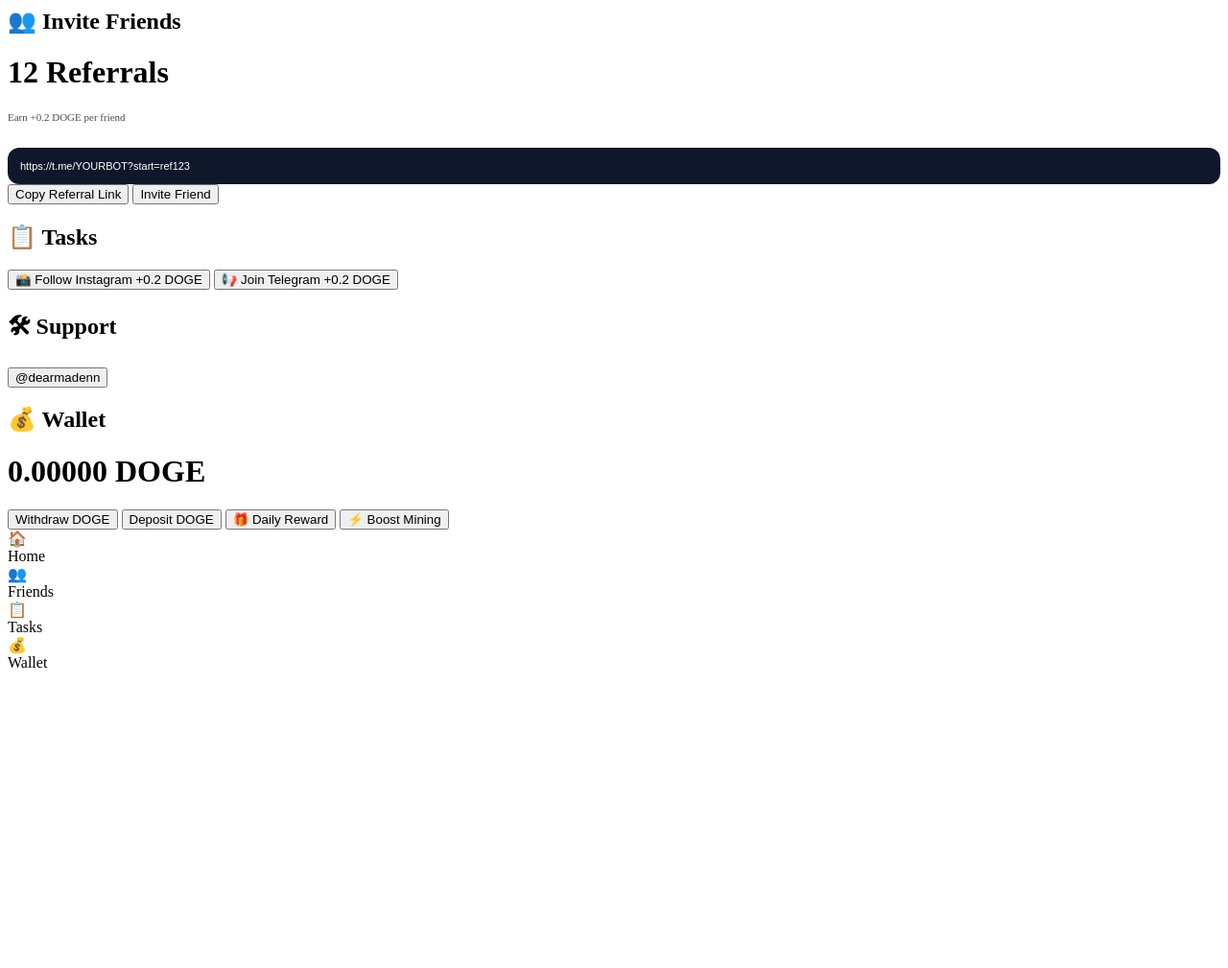
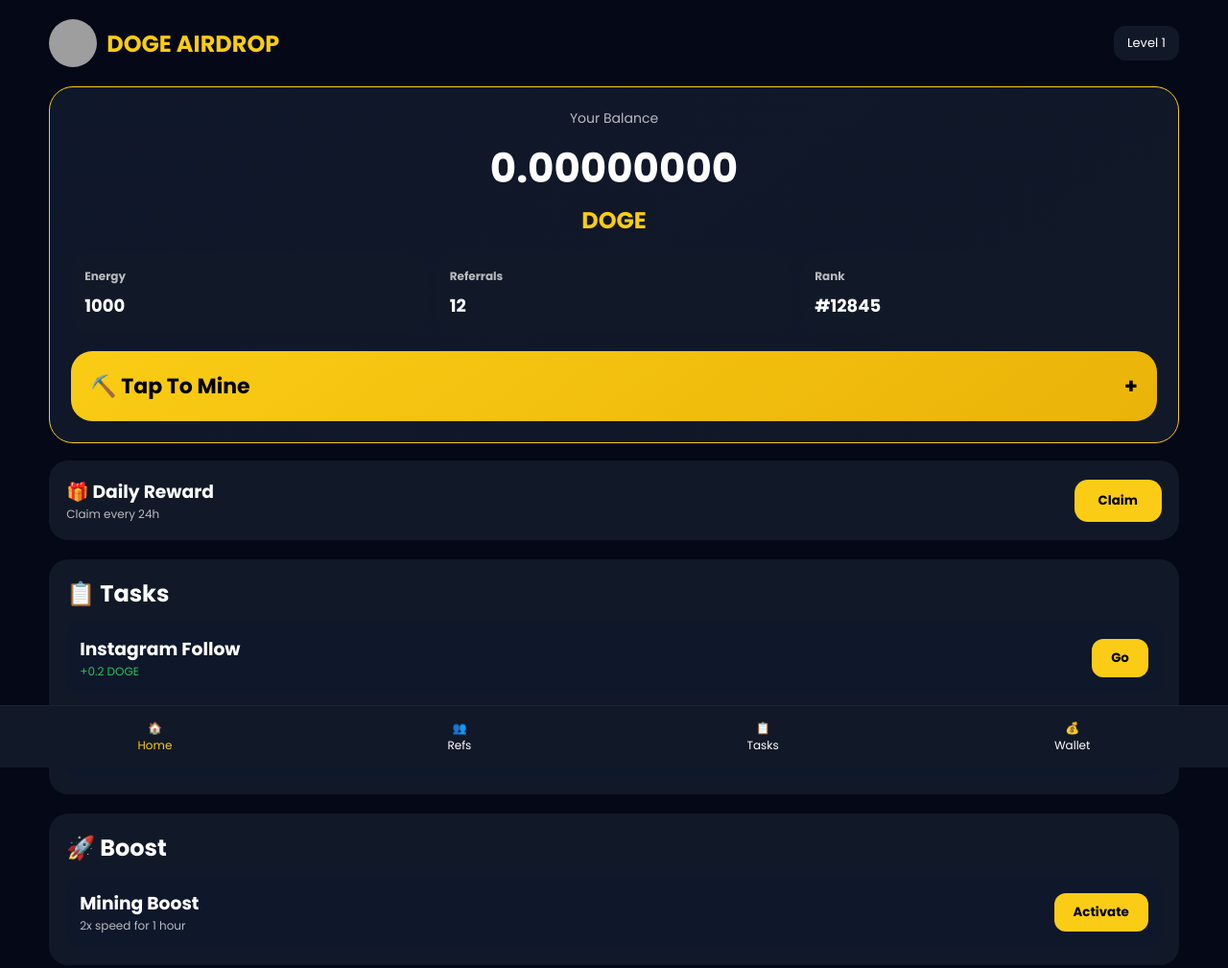
Before and after one commit to mobilmadencilik07/doge-miniapp, a website: page index.html in a window 1280 px wide. Shown: the top 1009 px of the page at 96% size. Before the commit the page ends 800 px from the top, so only its background shows below. Drawn offline with Linux system fonts and the light colour scheme; grey boxes are pictures that could not be loaded.

Commit message:
Update index.html

```diff
--- a/index.html
+++ b/index.html
@@ -1,149 +1,468 @@
-<!-- FRIENDS SCREEN -->
+<!DOCTYPE html>
+<html lang="en">
+<head>
 
-<div id="friends" class="screen">
+<meta charset="UTF-8">
+<meta name="viewport" content="width=device-width, initial-scale=1.0">
 
-<div class="walletBox">
+<title>DOGE AIRDROP</title>
 
-<h2>👥 Invite Friends</h2>
+<link href="https://fonts.googleapis.com/css2?family=Poppins:wght@400;500;600;700&display=swap" rel="stylesheet">
 
-<h1 id="refCount">
-12 Referrals
-</h1>
+<style>
 
-<p style="margin-top:10px;font-size:11px;opacity:.7;">
-Earn +0.2 DOGE per friend
+*{
+margin:0;
+padding:0;
+box-sizing:border-box;
+font-family:'Poppins',sans-serif;
+}
+
+body{
+background:#050816;
+color:white;
+padding-bottom:120px;
+}
+
+.container{
+width:92%;
+margin:auto;
+padding-top:20px;
+}
+
+.top{
+display:flex;
+justify-content:space-between;
+align-items:center;
+}
+
+.logo{
+display:flex;
+align-items:center;
+gap:10px;
+font-size:24px;
+font-weight:700;
+color:#facc15;
+}
+
+.logo img{
+width:50px;
+height:50px;
+border-radius:50%;
+}
+
+.level{
+background:#111827;
+padding:8px 14px;
+border-radius:12px;
+font-size:13px;
+}
+
+.balanceCard{
+margin-top:20px;
+background:linear-gradient(145deg,#0f172a,#111827);
+border:1px solid #facc15;
+border-radius:25px;
+padding:22px;
+}
+
+.balanceTitle{
+text-align:center;
+font-size:14px;
+opacity:.7;
+}
+
+.balance{
+text-align:center;
+font-size:42px;
+font-weight:700;
+margin-top:10px;
+}
+
+.balanceCoin{
+text-align:center;
+font-size:24px;
+color:#facc15;
+margin-top:5px;
+font-weight:700;
+}
+
+.grid{
+display:grid;
+grid-template-columns:1fr 1fr 1fr;
+gap:10px;
+margin-top:18px;
+}
+
+.box{
+background:#111827;
+padding:14px;
+border-radius:18px;
+}
+
+.box h3{
+font-size:12px;
+opacity:.7;
+margin-bottom:8px;
+}
+
+.box p{
+font-size:18px;
+font-weight:700;
+}
+
+.mineBtn{
+margin-top:20px;
+background:linear-gradient(145deg,#facc15,#eab308);
+color:black;
+padding:20px;
+border-radius:22px;
+display:flex;
+align-items:center;
+justify-content:space-between;
+font-weight:700;
+font-size:22px;
+cursor:pointer;
+}
+
+.daily{
+margin-top:18px;
+background:#111827;
+padding:18px;
+border-radius:20px;
+display:flex;
+justify-content:space-between;
+align-items:center;
+}
+
+.daily button{
+background:#facc15;
+border:none;
+padding:12px 25px;
+border-radius:14px;
+font-weight:700;
+}
+
+.section{
+margin-top:20px;
+background:#111827;
+padding:18px;
+border-radius:20px;
+}
+
+.task{
+display:flex;
+justify-content:space-between;
+align-items:center;
+background:#0f172a;
+padding:14px;
+border-radius:15px;
+margin-top:12px;
+}
+
+.task button{
+background:#facc15;
+border:none;
+padding:10px 20px;
+border-radius:12px;
+font-weight:700;
+}
+
+.walletBtns{
+display:flex;
+gap:10px;
+margin-top:15px;
+}
+
+.walletBtns button{
+flex:1;
+padding:15px;
+border:none;
+border-radius:15px;
+font-weight:700;
+font-size:14px;
+}
+
+.deposit{
+background:#22c55e;
+color:white;
+}
+
+.withdraw{
+background:#facc15;
+}
+
+.support{
+background:#0f172a;
+padding:15px;
+border-radius:15px;
+margin-top:12px;
+cursor:pointer;
+}
+
+.nav{
+position:fixed;
+bottom:0;
+width:100%;
+background:#111827;
+display:flex;
+justify-content:space-around;
+padding:14px 0;
+border-top:1px solid rgba(255,255,255,.05);
+}
+
+.nav div{
+text-align:center;
+font-size:12px;
+}
+
+.active{
+color:#facc15;
+}
+
+.float{
+position:fixed;
+font-size:20px;
+font-weight:700;
+color:#facc15;
+animation:up 1s linear forwards;
+pointer-events:none;
+z-index:999;
+}
+
+@keyframes up{
+0%{
+opacity:1;
+transform:translateY(0);
+}
+100%{
+opacity:0;
+transform:translateY(-90px);
+}
+}
+
+</style>
+
+</head>
+
+<body>
+
+<div class="container">
+
+<div class="top">
+
+<div class="logo">
+<img src="https://cryptologos.cc/logos/dogecoin-doge-logo.png">
+DOGE AIRDROP
+</div>
+
+<div class="level">
+Level 1
+</div>
+
+</div>
+
+<div class="balanceCard">
+
+<div class="balanceTitle">
+Your Balance
+</div>
+
+<div class="balance" id="balance">
+0.00000000
+</div>
+
+<div class="balanceCoin">
+DOGE
+</div>
+
+<div class="grid">
+
+<div class="box">
+<h3>Energy</h3>
+<p id="energyText">
+1000
 </p>
+</div>
 
-<input
-id="refLink"
-value="https://t.me/YOURBOT?start=ref123"
-readonly
-style="
-margin-top:15px;
-width:100%;
-padding:13px;
-border:none;
-border-radius:12px;
-background:#0f172a;
-color:white;
-font-size:11px;
-">
+<div class="box">
+<h3>Referrals</h3>
+<p id="referrals">
+12
+</p>
+</div>
 
-<button
-class="walletBtn deposit"
-onclick="copyRef()">
-Copy Referral Link
+<div class="box">
+<h3>Rank</h3>
+<p>
+#12845
+</p>
+</div>
+
+</div>
+
+<div class="mineBtn" onclick="mine(event)">
+<span>⛏️ Tap To Mine</span>
+<span>+</span>
+</div>
+
+</div>
+
+<div class="daily">
+
+<div>
+<h3>🎁 Daily Reward</h3>
+<p style="font-size:12px;opacity:.7;">
+Claim every 24h
+</p>
+</div>
+
+<button onclick="claimDaily()">
+Claim
 </button>
 
-<button
-class="walletBtn withdraw"
-onclick="fakeInvite()">
-Invite Friend
+</div>
+
+<div class="section">
+
+<h2>📋 Tasks</h2>
+
+<div class="task">
+
+<div>
+<h3>Instagram Follow</h3>
+<p style="font-size:12px;color:#22c55e;">
++0.2 DOGE
+</p>
+</div>
+
+<button onclick="instagramTask()">
+Go
+</button>
+
+</div>
+
+<div class="task">
+
+<div>
+<h3>Telegram Channel</h3>
+<p style="font-size:12px;color:#22c55e;">
++0.2 DOGE
+</p>
+</div>
+
+<button onclick="telegramTask()">
+Go
 </button>
 
 </div>
 
 </div>
 
-<!-- TASKS SCREEN -->
+<div class="section">
 
-<div id="tasks" class="screen">
+<h2>🚀 Boost</h2>
 
-<div class="walletBox">
+<div class="task">
 
-<h2>📋 Tasks</h2>
-
-<button
-class="walletBtn deposit"
-onclick="instagramTask()">
-📸 Follow Instagram +0.2 DOGE
-</button>
-
-<button
-class="walletBtn deposit"
-onclick="telegramTask()">
-📢 Join Telegram +0.2 DOGE
-</button>
-
+<div>
+<h3>Mining Boost</h3>
+<p style="font-size:12px;opacity:.7;">
+2x speed for 1 hour
+</p>
 </div>
 
-<div class="walletBox">
-
-<h2>🛠 Support</h2>
-
-<button
-class="walletBtn withdraw"
-onclick="supportOpen()">
-@dearmadenn
+<button onclick="boostMining()">
+Activate
 </button>
 
 </div>
 
 </div>
 
-<!-- WALLET SCREEN -->
+<div class="section">
 
-<div id="wallet" class="screen">
+<h2>👥 Referrals</h2>
 
-<div class="walletBox">
+<div class="task">
 
-<h2>💰 Wallet</h2>
+<div>
+<h3>Your Referral Link</h3>
 
-<h1 id="walletBalance">
-0.00000 DOGE
-</h1>
+<p style="
+font-size:11px;
+opacity:.7;
+margin-top:5px;
+">
+https://t.me/YOURBOT?start=ref123
+</p>
 
-<button class="walletBtn withdraw"
-onclick="withdraw()">
-Withdraw DOGE
-</button>
+</div>
 
-<button class="walletBtn deposit"
-onclick="deposit()">
-Deposit DOGE
-</button>
-
-<button class="walletBtn deposit"
-onclick="claimDaily()">
-🎁 Daily Reward
-</button>
-
-<button class="walletBtn deposit"
-onclick="boostMining()">
-⚡ Boost Mining
+<button onclick="inviteFriend()">
+Invite
 </button>
 
 </div>
 
 </div>
 
-<!-- NAV -->
+<div class="section">
+
+<h2>💰 Wallet</h2>
+
+<div class="walletBtns">
+
+<button class="deposit"
+onclick="deposit()">
+Deposit
+</button>
+
+<button class="withdraw"
+onclick="withdraw()">
+Withdraw
+</button>
+
+</div>
+
+</div>
+
+<div class="section">
+
+<h2>🎧 Support</h2>
+
+<div class="support"
+onclick="supportOpen()">
+
+@dearmadenn
+
+</div>
+
+</div>
+
+</div>
 
 <div class="nav">
 
-<div class="navBtn activeNav"
-onclick="openScreen('home',this)">
+<div class="active">
 🏠
 <br>
 Home
 </div>
 
-<div class="navBtn"
-onclick="openScreen('friends',this)">
+<div>
 👥
 <br>
-Friends
+Refs
 </div>
 
-<div class="navBtn"
-onclick="openScreen('tasks',this)">
+<div>
 📋
 <br>
 Tasks
 </div>
 
-<div class="navBtn"
-onclick="openScreen('wallet',this)">
+<div>
 💰
 <br>
 Wallet
@@ -153,101 +472,136 @@
 
 <script>
 
-// REFERRAL SYSTEM
+let balance =
+Number(localStorage.getItem("balance")) || 0;
 
-let referrals =
-Number(localStorage.getItem("referrals")) || 12;
+let energy =
+Number(localStorage.getItem("energy")) || 1000;
 
-document.getElementById("refCount").innerHTML =
-referrals + " Referrals";
+let refs =
+Number(localStorage.getItem("refs")) || 12;
 
-function copyRef(){
+updateUI();
 
-let copyText =
-document.getElementById("refLink");
+function updateUI(){
 
-copyText.select();
+document.getElementById("balance")
+.innerHTML =
+balance.toFixed(8);
 
-copyText.setSelectionRange(0,99999);
+document.getElementById("energyText")
+.innerHTML =
+energy;
 
-navigator.clipboard.writeText(
-copyText.value
-);
-
-alert("Referral Link Copied");
+document.getElementById("referrals")
+.innerHTML =
+refs;
 
 }
 
-function fakeInvite(){
+function mine(event){
 
-referrals++;
+if(energy <= 0) return;
 
-balance =
-Number(balance) + 0.2;
+let earn =
+(Math.random()*0.00000005);
 
-localStorage.setItem(
-"referrals",
-referrals
-);
+balance += earn;
+
+energy -= 1;
 
 localStorage.setItem(
 "balance",
 balance
 );
 
-document.getElementById("refCount").innerHTML =
-referrals + " Referrals";
+localStorage.setItem(
+"energy",
+energy
+);
 
 updateUI();
 
-alert("👥 New Referral Joined");
+let float =
+document.createElement("div");
+
+float.className = "float";
+
+float.innerHTML =
+"+" + earn.toFixed(8);
+
+float.style.left =
+event.clientX + "px";
+
+float.style.top =
+event.clientY + "px";
+
+document.body.appendChild(float);
+
+setTimeout(()=>{
+float.remove();
+},1000);
 
 }
 
-// WITHDRAW SYSTEM
+setInterval(()=>{
 
-function withdraw(){
+if(energy < 1000){
 
-let wallet =
-prompt(
-"Enter DOGE Wallet Address"
+energy++;
+
+localStorage.setItem(
+"energy",
+energy
 );
 
-if(!wallet) return;
-
-let amount =
-prompt(
-"Enter Withdraw Amount"
-);
-
-if(!amount) return;
-
-window.open(
-"https://t.me/dearmadenn?text=" +
-encodeURIComponent(
-"💸 DOGE Withdraw Request\n\nWallet Address: " +
-wallet +
-"\nWithdraw Amount: " +
-amount +
-" DOGE\n\nCurrent Balance: " +
-Number(balance).toFixed(5)
-),
-"_blank"
-);
+updateUI();
 
 }
 
-// BOOST SYSTEM
+},1500);
 
-function boostMining(){
+function claimDaily(){
+
+let last =
+localStorage.getItem("daily");
+
+let now = Date.now();
+
+if(last){
+
+let diff =
+now - Number(last);
+
+if(diff < 86400000){
 
 alert(
-"⚡ Boost Activated\n\nMining Speed +20% for 1 Hour"
+"Come back later"
 );
+
+return;
 
 }
 
-// INSTAGRAM TASK
+}
+
+balance += 0.5;
+
+localStorage.setItem(
+"balance",
+balance
+);
+
+localStorage.setItem(
+"daily",
+now
+);
+
+updateUI();
+
+alert("+0.5 DOGE");
+
+}
 
 function instagramTask(){
 
@@ -256,8 +610,7 @@
 "_blank"
 );
 
-balance =
-Number(balance) + 0.2;
+balance += 0.2;
 
 localStorage.setItem(
 "balance",
@@ -266,11 +619,7 @@
 
 updateUI();
 
-alert("✅ +0.2 DOGE Added");
-
 }
-
-// TELEGRAM TASK
 
 function telegramTask(){
 
@@ -279,8 +628,7 @@
 "_blank"
 );
 
-balance =
-Number(balance) + 0.2;
+balance += 0.2;
 
 localStorage.setItem(
 "balance",
@@ -289,11 +637,75 @@
 
 updateUI();
 
-alert("✅ +0.2 DOGE Added");
+}
+
+function boostMining(){
+
+alert(
+"Boost Activated ⚡"
+);
 
 }
 
-// SUPPORT
+function inviteFriend(){
+
+refs++;
+
+balance += 0.2;
+
+localStorage.setItem(
+"refs",
+refs
+);
+
+localStorage.setItem(
+"balance",
+balance
+);
+
+updateUI();
+
+alert(
+"New referral joined"
+);
+
+}
+
+function deposit(){
+
+alert(
+"Network: DOGE\n\nAddress:\n\nDOGE-X92P-LKQ"
+);
+
+}
+
+function withdraw(){
+
+let wallet =
+prompt(
+"Enter DOGE Wallet"
+);
+
+if(!wallet) return;
+
+let amount =
+prompt(
+"Enter Amount"
+);
+
+window.open(
+"https://t.me/dearmadenn?text=" +
+encodeURIComponent(
+"💸 Withdraw Request\n\nWallet: " +
+wallet +
+"\nAmount: " +
+amount +
+" DOGE"
+),
+"_blank"
+);
+
+}
 
 function supportOpen(){
 
@@ -304,14 +716,7 @@
 
 }
 
-// DEPOSIT
+</script>
 
-function deposit(){
-
-alert(
-"💰 Deposit DOGE\n\nNetwork: DOGE\nAddress:\n\nDogeX9Q2P1MoonWallet"
-);
-
-}
-
-</script>
+</body>
+</html>
```
